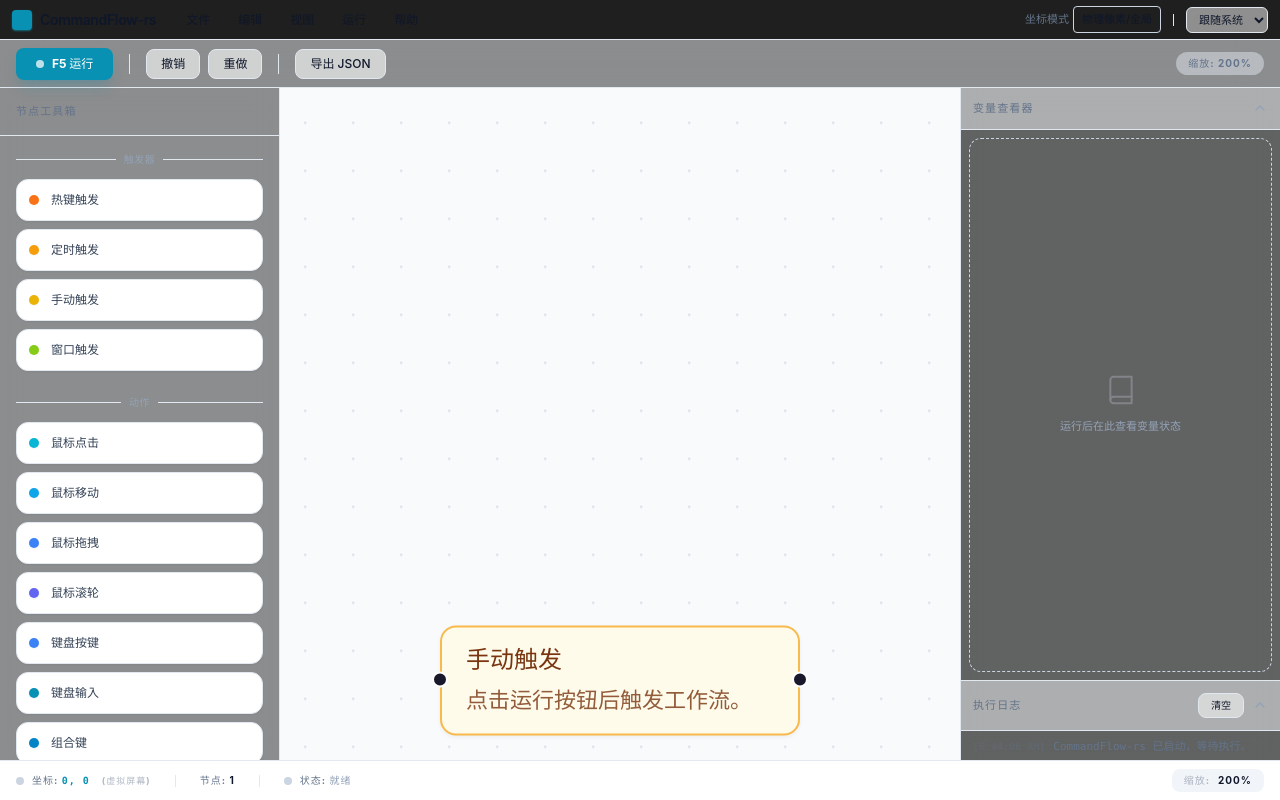
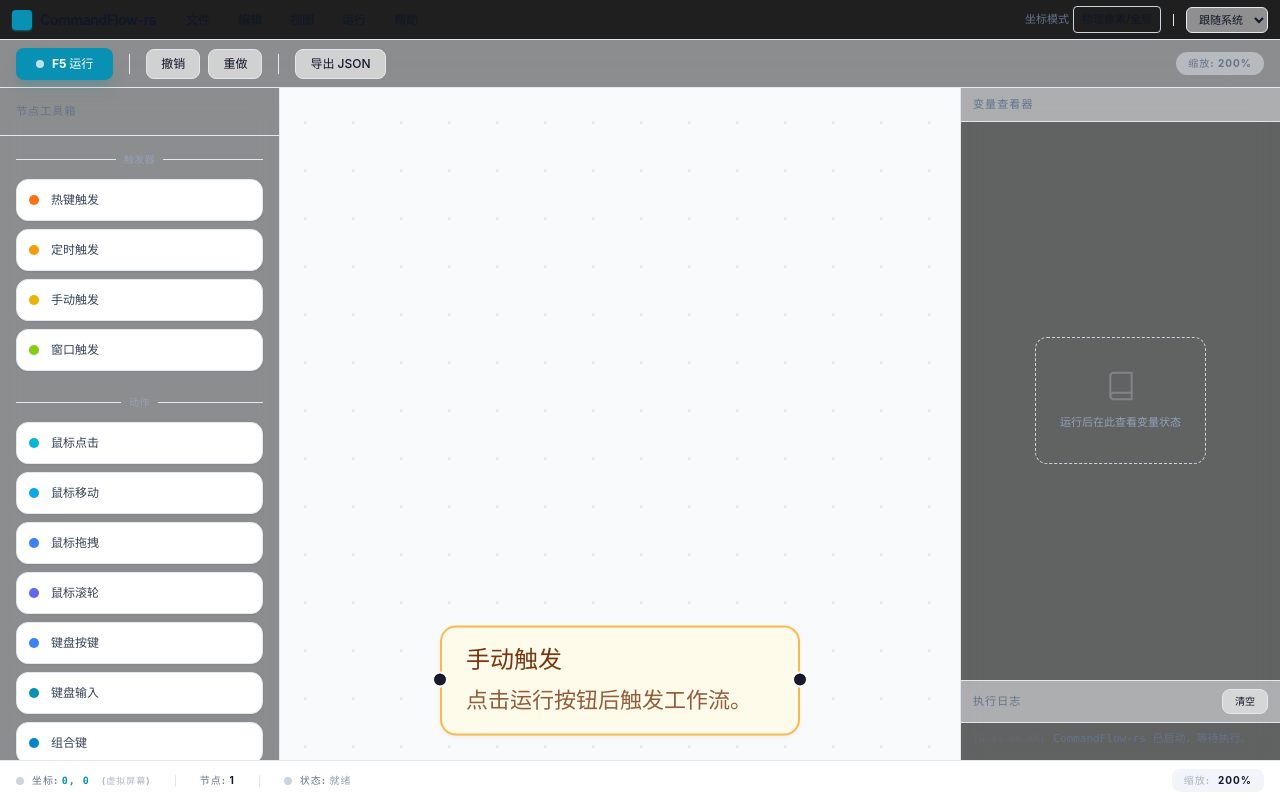
Before and after one commit to caojiachen1/CommandFlow-rs, a React (Vite) app: page / in a window 1280 px wide. Built offline with nearby package versions, Linux system fonts and the light colour scheme.

Commit message:
remove expand panel

```diff
--- a/src/App.tsx
+++ b/src/App.tsx
@@ -27,14 +27,6 @@ function App() {
   const { setRunning, addLog } = useExecutionStore()
   const [activeMenu, setActiveMenu] = useState<string | null>(null)
   const menuRef = useRef<HTMLDivElement>(null)
-  const [expandedPanels, setExpandedPanels] = useState({
-    variable: true,
-    log: true,
-  })
-
-  const togglePanel = (panel: keyof typeof expandedPanels) => {
-    setExpandedPanels(prev => ({ ...prev, [panel]: !prev[panel] }))
-  }
 
   useShortcutBindings()
 
@@ -155,11 +147,11 @@ function App() {
         <NodePanel />
         <FlowEditor onPaneClick={handleFlowEditorPaneClick} />
         <div className="flex flex-col border-l border-slate-200 bg-slate-50/30 backdrop-blur-md dark:border-neutral-800 dark:bg-neutral-900/40">
-          <div className="flex h-1/2 flex-col border-b border-slate-200 dark:border-neutral-800">
-            <VariablePanel expanded={expandedPanels.variable} onToggle={() => togglePanel('variable')} />
+          <div className="flex h-1/2 min-h-0 flex-col border-b border-slate-200 dark:border-neutral-800">
+            <VariablePanel />
           </div>
-          <div className="flex h-1/2 flex-col">
-            <ExecutionLog expanded={expandedPanels.log} onToggle={() => togglePanel('log')} />
+          <div className="flex h-1/2 min-h-0 flex-col">
+            <ExecutionLog />
           </div>
         </div>
       </main>
--- a/src/components/ExecutionLog/index.tsx
+++ b/src/components/ExecutionLog/index.tsx
@@ -1,9 +1,4 @@
 import { useExecutionStore } from '../../stores/executionStore'
-
-interface ExecutionLogProps {
-  expanded: boolean
-  onToggle: () => void
-}
 
 const levelTone = {
   info: 'text-slate-500 dark:text-slate-400',
@@ -12,41 +7,22 @@ const levelTone = {
   error: 'text-rose-600 dark:text-rose-400',
 }
 
-export default function ExecutionLog({ expanded, onToggle }: ExecutionLogProps) {
+export default function ExecutionLog() {
   const { logs, clearLogs } = useExecutionStore()
 
   return (
-    <section className="flex h-full flex-col">
+    <section className="flex h-full flex-col overflow-hidden">
+      <div className="flex shrink-0 items-center justify-between border-b border-slate-200 bg-slate-50/50 px-3 py-2 dark:border-neutral-800 dark:bg-neutral-900/30">
+        <h2 className="text-[11px] font-bold uppercase tracking-widest text-slate-500 dark:text-slate-400">执行日志</h2>
         <button
           type="button"
-        onClick={onToggle}
-        className="flex w-full items-center justify-between border-b border-slate-200 bg-slate-50/50 p-3 hover:bg-slate-100/50 dark:border-neutral-800 dark:bg-neutral-900/30 dark:hover:bg-slate-800/30 transition-colors"
-      >
-        <h2 className="text-[11px] font-bold uppercase tracking-widest text-slate-500 dark:text-slate-400">执行日志</h2>
-        <div className="flex items-center gap-2">
-          <button
-            type="button"
-            onClick={(e) => {
-              e.stopPropagation()
-              clearLogs()
-            }}
+          onClick={clearLogs}
           className="rounded-lg border border-slate-200 bg-white/50 px-3 py-1 text-[10px] font-bold transition-all hover:bg-white active:scale-95 dark:border-neutral-800 dark:bg-neutral-900/50 dark:hover:bg-slate-800"
         >
           清空
         </button>
-          <svg
-            className={`h-4 w-4 text-slate-400 transition-transform duration-200 ${expanded ? 'rotate-180' : ''}`}
-            viewBox="0 0 24 24"
-            fill="none"
-            stroke="currentColor"
-            strokeWidth="2"
-          >
-            <path d="M6 9l6 6 6-6" strokeLinecap="round" strokeLinejoin="round" />
-          </svg>
       </div>
-      </button>
-      {expanded && (
-        <div className="flex-1 overflow-y-auto px-3 pb-3 pt-2 scrollbar-thin scrollbar-thumb-slate-200 dark:scrollbar-thumb-slate-800">
+      <div className="flex flex-1 overflow-y-auto px-3 py-2 scrollbar-thin scrollbar-thumb-slate-200 dark:scrollbar-thumb-slate-800">
         {logs.length === 0 && (
           <div className="flex h-full items-center justify-center text-slate-400 italic font-medium opacity-50">
             等待系统活动...
@@ -61,7 +37,6 @@ export default function ExecutionLog({ expanded, onToggle }: ExecutionLogProps)
           ))}
         </div>
       </div>
-      )}
     </section>
   )
 }
--- a/src/components/VariablePanel/index.tsx
+++ b/src/components/VariablePanel/index.tsx
@@ -1,36 +1,18 @@
-interface VariablePanelProps {
-  expanded: boolean
-  onToggle: () => void
-}
-
-export default function VariablePanel({ expanded, onToggle }: VariablePanelProps) {
+export default function VariablePanel() {
   return (
-    <section className="flex h-full flex-col">
-      <button
-        type="button"
-        onClick={onToggle}
-        className="flex w-full items-center justify-between border-b border-slate-200 bg-slate-50/50 p-3 hover:bg-slate-100/50 dark:border-neutral-800 dark:bg-neutral-900/30 dark:hover:bg-slate-800/30 transition-colors"
-      >
+    <section className="flex h-full flex-col overflow-hidden">
+      <div className="flex shrink-0 items-center justify-between border-b border-slate-200 bg-slate-50/50 px-3 py-2 dark:border-neutral-800 dark:bg-neutral-900/30">
         <h2 className="text-[11px] font-bold uppercase tracking-widest text-slate-500 dark:text-slate-400">变量查看器</h2>
-        <svg
-          className={`h-4 w-4 text-slate-400 transition-transform duration-200 ${expanded ? 'rotate-180' : ''}`}
-          viewBox="0 0 24 24"
-          fill="none"
-          stroke="currentColor"
-          strokeWidth="2"
-        >
-          <path d="M6 9l6 6 6-6" strokeLinecap="round" strokeLinejoin="round" />
-        </svg>
-      </button>
-      {expanded && (
-        <div className="flex flex-1 flex-col items-center justify-center rounded-xl border border-dashed border-slate-300 p-6 text-[11px] text-slate-400 dark:border-neutral-800 m-2 mt-2">
+      </div>
+      <div className="flex flex-1 items-center justify-center overflow-hidden text-[11px] text-slate-400">
+        <div className="flex flex-col items-center rounded-xl border border-dashed border-slate-300 px-6 py-8 text-center dark:border-neutral-800">
           <svg className="mb-3 h-8 w-8 text-slate-300 opacity-30 dark:text-slate-700" viewBox="0 0 24 24" fill="none" stroke="currentColor" strokeWidth="1.5">
             <path d="M4 19.5A2.5 2.5 0 0 1 6.5 17H20" strokeLinecap="round" strokeLinejoin="round" />
             <path d="M6.5 2H20v20H6.5A2.5 2.5 0 0 1 4 19.5v-15A2.5 2.5 0 0 1 6.5 2z" strokeLinecap="round" strokeLinejoin="round" />
           </svg>
           运行后在此查看变量状态
         </div>
-      )}
+      </div>
     </section>
   )
 }
```
Lines whose indentation alone changed are shown as unchanged.
